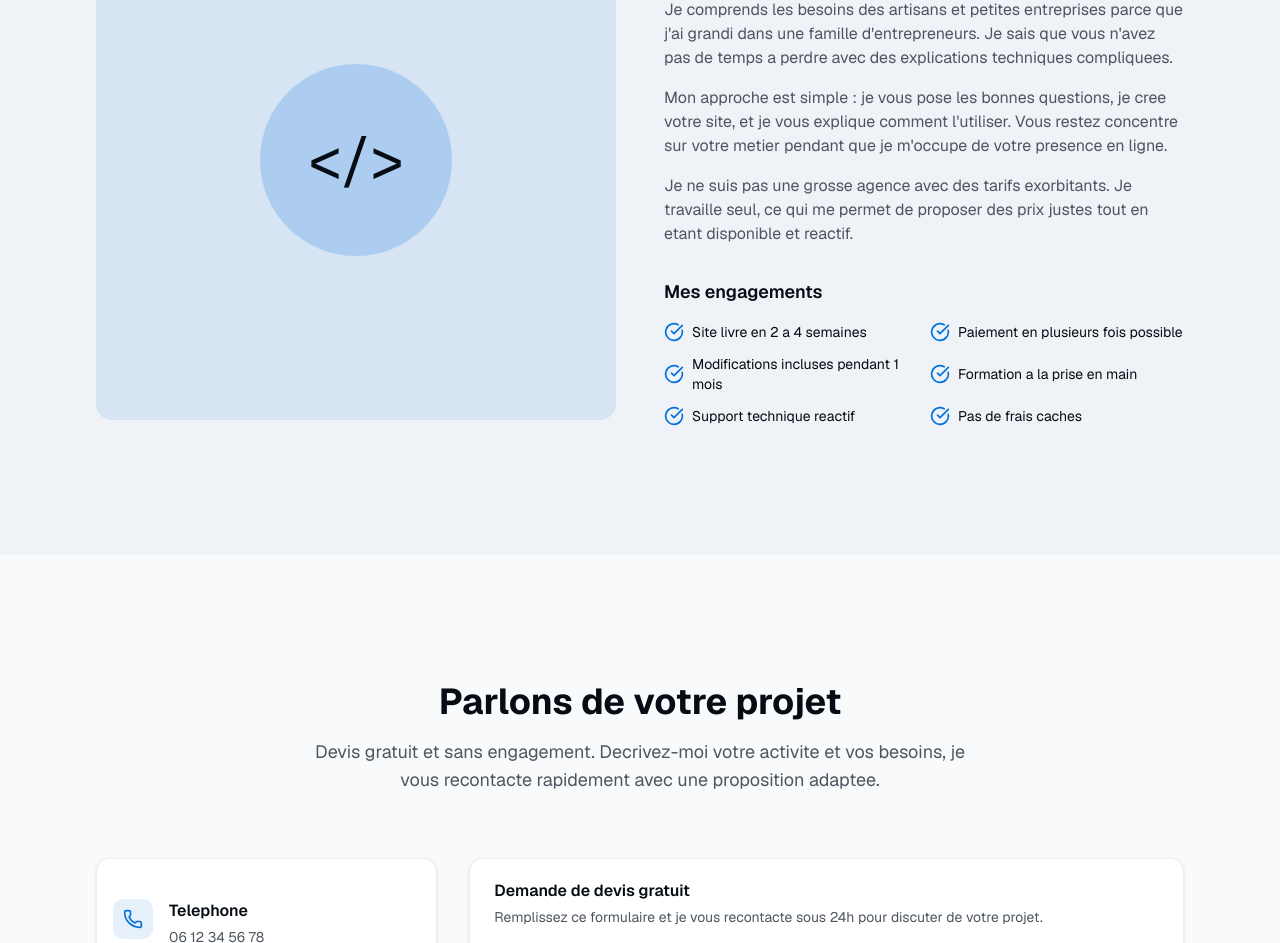
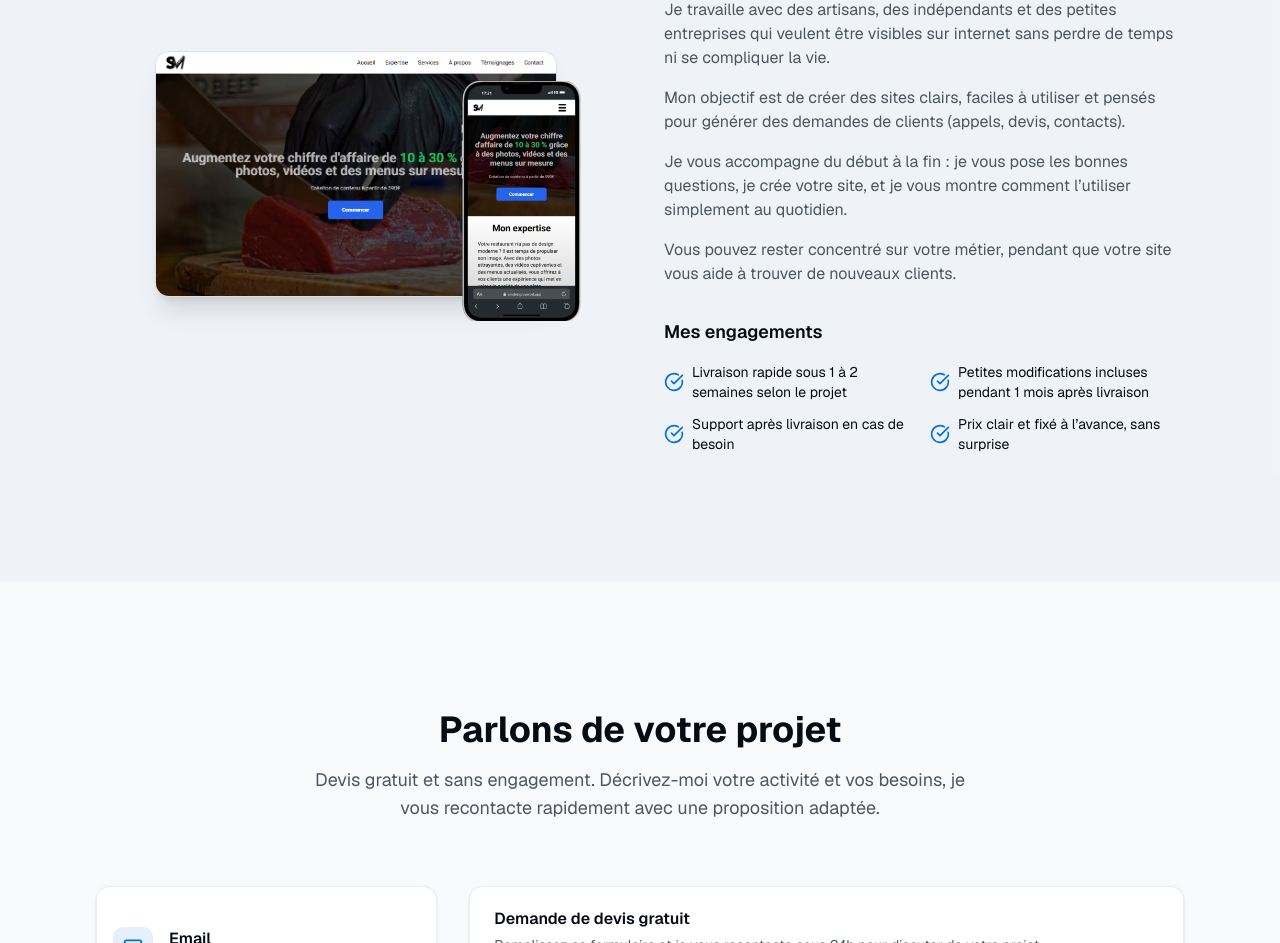
Before and after one commit to Yacine-Di/ydweb-landing-page, a Next.js app: page / in a window 1280 px wide. Shown: the part 3080-4023 px from the top of the page. Built offline with nearby package versions, Linux system fonts and the light colour scheme.

Commit message:
modification proposition et resultats

```diff
--- a/components/about.tsx
+++ b/components/about.tsx
@@ -1,17 +1,16 @@
-"use client"
+"use client";
 
-import { Badge } from "@/components/ui/badge"
-import { CheckCircle } from "lucide-react"
-import { motion } from "framer-motion"
+import { Badge } from "@/components/ui/badge";
+import { CheckCircle } from "lucide-react";
+import { motion } from "framer-motion";
+import Image from "next/image";
 
 const guarantees = [
-  "Site livre en 2 a 4 semaines",
-  "Paiement en plusieurs fois possible",
-  "Modifications incluses pendant 1 mois",
-  "Formation a la prise en main",
-  "Support technique reactif",
-  "Pas de frais caches",
-]
+  "Livraison rapide sous 1 à 2 semaines selon le projet",
+  "Petites modifications incluses pendant 1 mois après livraison",
+  "Support après livraison en cas de besoin",
+  "Prix clair et fixé à l’avance, sans surprise",
+];
 
 const containerVariants = {
   hidden: { opacity: 0 },
@@ -21,7 +20,7 @@ const containerVariants = {
       staggerChildren: 0.1,
     },
   },
-}
+};
 
 const itemVariants = {
   hidden: { opacity: 0, x: -20 },
@@ -30,7 +29,7 @@ const itemVariants = {
     x: 0,
     transition: { duration: 0.4 },
   },
-}
+};
 
 export function About() {
   return (
@@ -43,24 +42,35 @@ export function About() {
             whileInView={{ opacity: 1, x: 0 }}
             viewport={{ once: true }}
             transition={{ duration: 0.6 }}
-            className="relative"
+            className="relative flex items-center justify-center"
           >
-            <div className="aspect-square rounded-2xl bg-primary/10 flex items-center justify-center">
-              <motion.div
-                whileHover={{ scale: 1.05 }}
-                transition={{ duration: 0.3 }}
-                className="w-48 h-48 rounded-full bg-primary/20 flex items-center justify-center"
-              >
-                <span className="text-6xl">{"</>"}</span>
-              </motion.div>
-            </div>
             <motion.div
-              initial={{ opacity: 0, scale: 0.8 }}
-              whileInView={{ opacity: 1, scale: 1 }}
-              viewport={{ once: true }}
-              transition={{ duration: 0.5, delay: 0.3 }}
-              className="absolute -bottom-6 -right-6 w-32 h-32 bg-accent/20 rounded-2xl -z-10"
-            />
+              whileHover={{ scale: 1.03 }}
+              transition={{ duration: 0.3 }}
+              className="relative"
+            >
+              {/* Desktop mockup */}
+              <div className="rounded-xl overflow-hidden border shadow-xl bg-background">
+                <Image
+                  src="/site-desktop.png"
+                  alt="Aperçu du site sur ordinateur"
+                  className="w-[400px] h-auto object-cover"
+                  width={400}
+                  height={300}
+                />
+              </div>
+
+              {/* Mobile mockup */}
+              <div className="absolute -bottom-6 -right-6 overflow-hidden rounded-lg">
+                <Image
+                  src="/site-mobile.png"
+                  alt="Aperçu du site sur mobile"
+                  className="w-[120px] h-[240px] object-cover"
+                  width={120}
+                  height={240}
+                />
+              </div>
+            </motion.div>
           </motion.div>
 
           <motion.div
@@ -69,26 +79,35 @@ export function About() {
             viewport={{ once: true }}
             transition={{ duration: 0.6 }}
           >
-            <h2 className="text-3xl sm:text-4xl font-bold text-foreground">Pourquoi travailler avec moi ?</h2>
+            <h2 className="text-3xl sm:text-4xl font-bold text-foreground">
+              Pourquoi travailler avec moi ?
+            </h2>
             <div className="mt-6 space-y-4 text-muted-foreground">
               <p>
-                Je comprends les besoins des artisans et petites entreprises parce que j&apos;ai grandi
-                dans une famille d&apos;entrepreneurs. Je sais que vous n&apos;avez pas de temps a perdre
-                avec des explications techniques compliquees.
+                Je travaille avec des artisans, des indépendants et des petites
+                entreprises qui veulent être visibles sur internet sans perdre
+                de temps ni se compliquer la vie.
               </p>
               <p>
-                Mon approche est simple : je vous pose les bonnes questions, je cree votre site,
-                et je vous explique comment l&apos;utiliser. Vous restez concentre sur votre metier
-                pendant que je m&apos;occupe de votre presence en ligne.
+                Mon objectif est de créer des sites clairs, faciles à utiliser
+                et pensés pour générer des demandes de clients (appels, devis,
+                contacts).
               </p>
               <p>
-                Je ne suis pas une grosse agence avec des tarifs exorbitants. Je travaille seul,
-                ce qui me permet de proposer des prix justes tout en etant disponible et reactif.
+                Je vous accompagne du début à la fin : je vous pose les bonnes
+                questions, je crée votre site, et je vous montre comment
+                l’utiliser simplement au quotidien.
+              </p>
+              <p>
+                Vous pouvez rester concentré sur votre métier, pendant que votre
+                site vous aide à trouver de nouveaux clients.
               </p>
             </div>
 
             <div className="mt-8">
-              <h3 className="text-lg font-semibold text-foreground mb-4">Mes engagements</h3>
+              <h3 className="text-lg font-semibold text-foreground mb-4">
+                Mes engagements
+              </h3>
               <motion.div
                 variants={containerVariants}
                 initial="hidden"
@@ -112,5 +131,5 @@ export function About() {
         </div>
       </div>
     </section>
-  )
+  );
 }
--- a/components/contact.tsx
+++ b/components/contact.tsx
@@ -1,41 +1,52 @@
-"use client"
+"use client";
 
-import { useState } from "react"
-import { Button } from "@/components/ui/button"
-import { Card, CardContent, CardDescription, CardHeader, CardTitle } from "@/components/ui/card"
-import { Input } from "@/components/ui/input"
-import { Textarea } from "@/components/ui/textarea"
-import { Select, SelectContent, SelectItem, SelectTrigger, SelectValue } from "@/components/ui/select"
-import { Mail, MapPin, Clock, Phone, CheckCircle, AlertCircle } from "lucide-react"
-import { Field, FieldGroup, FieldLabel } from "@/components/ui/field"
-import { Spinner } from "@/components/ui/spinner"
-import { motion } from "framer-motion"
+import { useState } from "react";
+import { Button } from "@/components/ui/button";
+import {
+  Card,
+  CardContent,
+  CardDescription,
+  CardHeader,
+  CardTitle,
+} from "@/components/ui/card";
+import { Input } from "@/components/ui/input";
+import { Textarea } from "@/components/ui/textarea";
+import {
+  Select,
+  SelectContent,
+  SelectItem,
+  SelectTrigger,
+  SelectValue,
+} from "@/components/ui/select";
+import {
+  Mail,
+  MapPin,
+  Clock,
+  Phone,
+  CheckCircle,
+  AlertCircle,
+} from "lucide-react";
+import { Field, FieldGroup, FieldLabel } from "@/components/ui/field";
+import { Spinner } from "@/components/ui/spinner";
+import { motion } from "framer-motion";
 
 const contactInfo = [
   {
-    icon: Phone,
-    title: "Telephone",
-    // TODO: Remplacez par votre numero de telephone
-    value: "06 12 34 56 78",
-  },
-  {
     icon: Mail,
     title: "Email",
-    // TODO: Remplacez par votre adresse email
-    value: "contact@devstudio.fr",
+    value: "contact@ydweb.fr",
   },
   {
     icon: MapPin,
     title: "Zone d'intervention",
-    // TODO: Remplacez par votre zone geographique
-    value: "Toute la France",
+    value: "France, Suisse",
   },
   {
     icon: Clock,
-    title: "Delai de reponse",
+    title: "Délai de réponse",
     value: "Sous 24 heures",
   },
-]
+];
 
 const services = [
   "Site vitrine",
@@ -43,51 +54,55 @@ const services = [
   "Site e-commerce",
   "Refonte de site existant",
   "Autre projet",
-]
+];
 
 export function Contact() {
-  const [isSubmitting, setIsSubmitting] = useState(false)
-  const [submitStatus, setSubmitStatus] = useState<"idle" | "success" | "error">("idle")
-  const [errorMessage, setErrorMessage] = useState("")
+  const [isSubmitting, setIsSubmitting] = useState(false);
+  const [submitStatus, setSubmitStatus] = useState<
+    "idle" | "success" | "error"
+  >("idle");
+  const [errorMessage, setErrorMessage] = useState("");
 
   const handleSubmit = async (e: React.FormEvent<HTMLFormElement>) => {
-    e.preventDefault()
-    setIsSubmitting(true)
-    setSubmitStatus("idle")
-    setErrorMessage("")
+    e.preventDefault();
+    setIsSubmitting(true);
+    setSubmitStatus("idle");
+    setErrorMessage("");
 
-    const formData = new FormData(e.currentTarget)
+    const formData = new FormData(e.currentTarget);
     const data = {
       name: formData.get("name") as string,
       email: formData.get("email") as string,
       phone: formData.get("phone") as string,
       service: formData.get("service") as string,
       message: formData.get("message") as string,
-    }
+    };
 
     try {
       const response = await fetch("/api/contact", {
         method: "POST",
         headers: { "Content-Type": "application/json" },
         body: JSON.stringify(data),
-      })
+      });
 
-      const result = await response.json()
+      const result = await response.json();
 
       if (response.ok) {
-        setSubmitStatus("success")
-        e.currentTarget.reset()
+        setSubmitStatus("success");
+        e.currentTarget.reset();
       } else {
-        setSubmitStatus("error")
-        setErrorMessage(result.error || "Une erreur est survenue")
+        setSubmitStatus("error");
+        setErrorMessage(result.error || "Une erreur est survenue");
       }
     } catch {
-      setSubmitStatus("error")
-      setErrorMessage("Impossible d'envoyer le message. Verifiez votre connexion.")
+      setSubmitStatus("error");
+      setErrorMessage(
+        "Impossible d'envoyer le message. Verifiez votre connexion.",
+      );
     } finally {
-      setIsSubmitting(false)
+      setIsSubmitting(false);
     }
-  }
+  };
 
   return (
     <section id="contact" className="py-20 sm:py-32">
@@ -99,10 +114,12 @@ export function Contact() {
           transition={{ duration: 0.5 }}
           className="text-center mb-16"
         >
-          <h2 className="text-3xl sm:text-4xl font-bold text-foreground">Parlons de votre projet</h2>
+          <h2 className="text-3xl sm:text-4xl font-bold text-foreground">
+            Parlons de votre projet
+          </h2>
           <p className="mt-4 text-lg text-muted-foreground max-w-2xl mx-auto">
-            Devis gratuit et sans engagement. Decrivez-moi votre activite et vos besoins,
-            je vous recontacte rapidement avec une proposition adaptee.
+            Devis gratuit et sans engagement. Décrivez-moi votre activité et vos
+            besoins, je vous recontacte rapidement avec une proposition adaptée.
           </p>
         </motion.div>
 
@@ -129,8 +146,12 @@ export function Contact() {
                       <info.icon className="h-5 w-5 text-primary" />
                     </div>
                     <div>
-                      <h3 className="font-semibold text-foreground">{info.title}</h3>
-                      <p className="text-muted-foreground text-sm mt-1">{info.value}</p>
+                      <h3 className="font-semibold text-foreground">
+                        {info.title}
+                      </h3>
+                      <p className="text-muted-foreground text-sm mt-1">
+                        {info.value}
+                      </p>
                     </div>
                   </CardContent>
                 </Card>
@@ -148,9 +169,12 @@ export function Contact() {
           >
             <Card className="border-border/50">
               <CardHeader>
-                <CardTitle className="text-foreground">Demande de devis gratuit</CardTitle>
+                <CardTitle className="text-foreground">
+                  Demande de devis gratuit
+                </CardTitle>
                 <CardDescription>
-                  Remplissez ce formulaire et je vous recontacte sous 24h pour discuter de votre projet.
+                  Remplissez ce formulaire et je vous recontacte sous 24h pour
+                  discuter de votre projet.
                 </CardDescription>
               </CardHeader>
               <CardContent>
@@ -161,9 +185,12 @@ export function Contact() {
                     className="text-center py-8"
                   >
                     <CheckCircle className="h-16 w-16 text-primary mx-auto mb-4" />
-                    <h3 className="text-xl font-semibold text-foreground">Message envoye !</h3>
+                    <h3 className="text-xl font-semibold text-foreground">
+                      Message envoyé !
+                    </h3>
                     <p className="text-muted-foreground mt-2">
-                      Merci pour votre demande. Je vous recontacte tres rapidement.
+                      Merci pour votre demande. Je vous recontacte très
+                      rapidement.
                     </p>
                   </motion.div>
                 ) : (
@@ -172,13 +199,22 @@ export function Contact() {
                       <FieldGroup>
                         <Field>
                           <FieldLabel>Votre nom *</FieldLabel>
-                          <Input name="name" placeholder="Jean Dupont" required />
+                          <Input
+                            name="name"
+                            placeholder="Jean Dupont"
+                            required
+                          />
                         </Field>
                       </FieldGroup>
                       <FieldGroup>
                         <Field>
                           <FieldLabel>Votre email *</FieldLabel>
-                          <Input name="email" type="email" placeholder="jean@exemple.com" required />
+                          <Input
+                            name="email"
+                            type="email"
+                            placeholder="jean@exemple.com"
+                            required
+                          />
                         </Field>
                       </FieldGroup>
                     </div>
@@ -186,7 +222,11 @@ export function Contact() {
                       <FieldGroup>
                         <Field>
                           <FieldLabel>Telephone</FieldLabel>
-                          <Input name="phone" type="tel" placeholder="06 12 34 56 78" />
+                          <Input
+                            name="phone"
+                            type="tel"
+                            placeholder="06 12 34 56 78"
+                          />
                         </Field>
                       </FieldGroup>
                       <FieldGroup>
@@ -212,7 +252,7 @@ export function Contact() {
                         <FieldLabel>Decrivez votre projet *</FieldLabel>
                         <Textarea
                           name="message"
-                          placeholder="Parlez-moi de votre activite, ce que vous attendez de votre site, vos objectifs..."
+                          placeholder="Parlez-moi de votre activité, ce que vous attendez de votre site, vos objectifs..."
                           className="min-h-[150px] resize-none"
                           required
                         />
@@ -234,7 +274,12 @@ export function Contact() {
                       whileHover={{ scale: 1.02 }}
                       whileTap={{ scale: 0.98 }}
                     >
-                      <Button type="submit" size="lg" className="w-full sm:w-auto" disabled={isSubmitting}>
+                      <Button
+                        type="submit"
+                        size="lg"
+                        className="w-full sm:w-auto"
+                        disabled={isSubmitting}
+                      >
                         {isSubmitting ? (
                           <>
                             <Spinner className="mr-2" />
@@ -247,7 +292,8 @@ export function Contact() {
                     </motion.div>
 
                     <p className="text-xs text-muted-foreground">
-                      * Champs obligatoires. Vos informations restent confidentielles.
+                      * Champs obligatoires. Vos informations restent
+                      confidentielles.
                     </p>
                   </form>
                 )}
@@ -257,5 +303,5 @@ export function Contact() {
         </div>
       </div>
     </section>
-  )
+  );
 }
--- a/components/services.tsx
+++ b/components/services.tsx
@@ -52,7 +52,7 @@ const services = [
     icon: Headphones,
     title: "Accompagnement inclus",
     description:
-      "Je vous explique tout simplement, sans termes compliques. Formation a la prise en main et support apres la mise en ligne.",
+      "Je vous explique simplement le fonctionnement de votre site et je reste disponible après la mise en ligne pour toute modification ou assistance.",
   },
 ];
 
```
Also changed, not shown: components/footer.tsx (+22 -10 lines), public/site-desktop.png (added), public/site-mobile.png (added).
